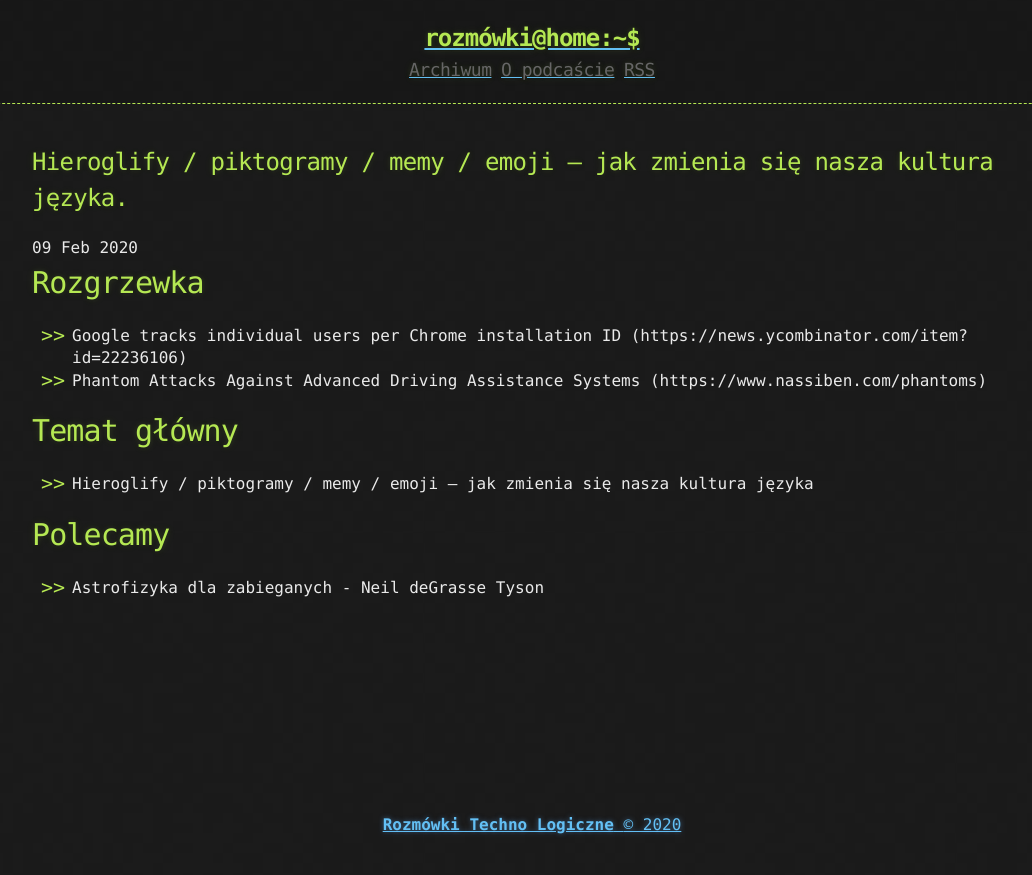
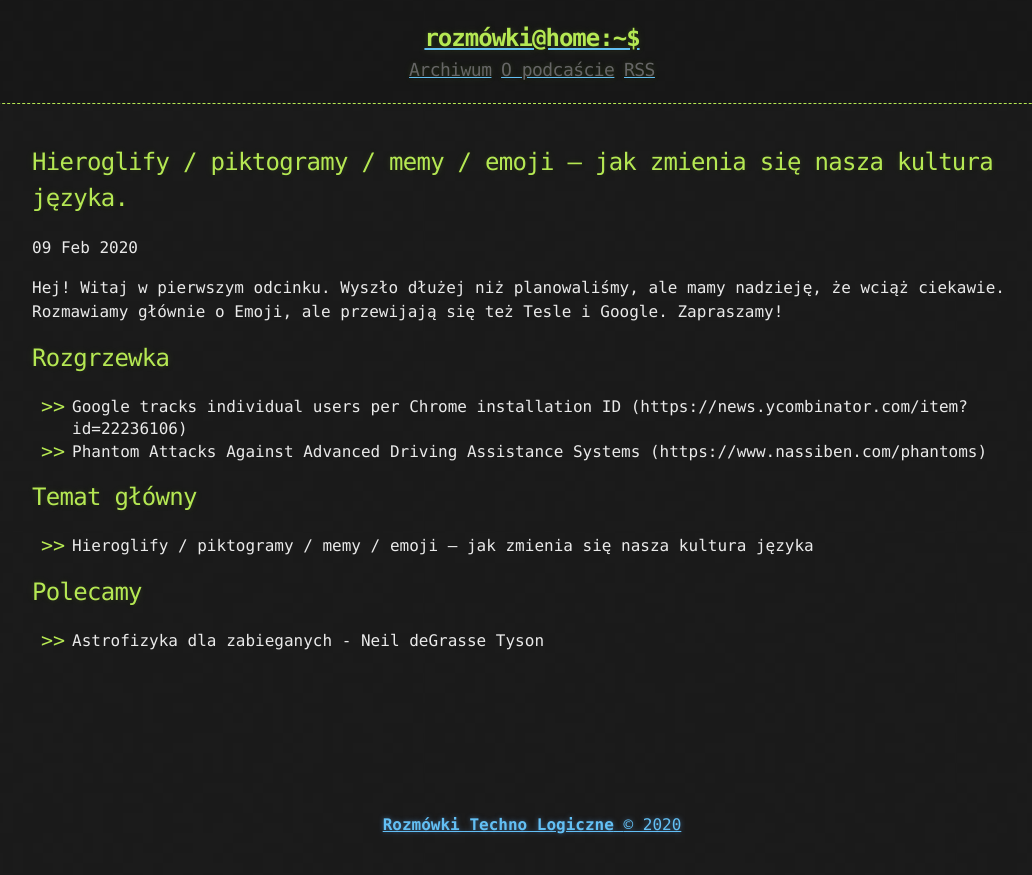
Before and after one commit to QuantumDamage/rozmowki-techno-logiczne, a Jekyll site: the page built from _posts/2020-02-09-001.md, in a window 1280 px wide. Shown: the top 875 px of the page, without its empty margins (108-1140 px from the left). Built offline with Jekyll 4.4.1, drawn with Linux system fonts in a browser that asks for light colours.

Commit message:
added more

```diff
--- a/_posts/2020-02-09-001.md
+++ b/_posts/2020-02-09-001.md
@@ -3,16 +3,20 @@ title: Hieroglify / piktogramy / memy / emoji — jak zmienia się nasza kultura
 published: true
 ---
 
-# [](#header-1)Rozgrzewka
+Hej! Witaj w pierwszym odcinku. Wyszło dłużej niż planowaliśmy, ale mamy nadzieję, że wciąż ciekawie. Rozmawiamy głównie o Emoji, ale przewijają się też Tesle i Google. Zapraszamy!
+
+<!--more-->
+
+## [](#header-2)Rozgrzewka
 
 *   Google tracks individual users per Chrome installation ID (https://news.ycombinator.com/item?id=22236106)
 *   Phantom Attacks Against Advanced Driving Assistance Systems (https://www.nassiben.com/phantoms)
 
 
-# [](#header-1)Temat główny
+## [](#header-2)Temat główny
 
 *   Hieroglify / piktogramy / memy / emoji — jak zmienia się nasza kultura języka
 
-# [](#header-1)Polecamy
+## [](#header-2)Polecamy
 
 *   Astrofizyka dla zabieganych - Neil deGrasse Tyson
```
